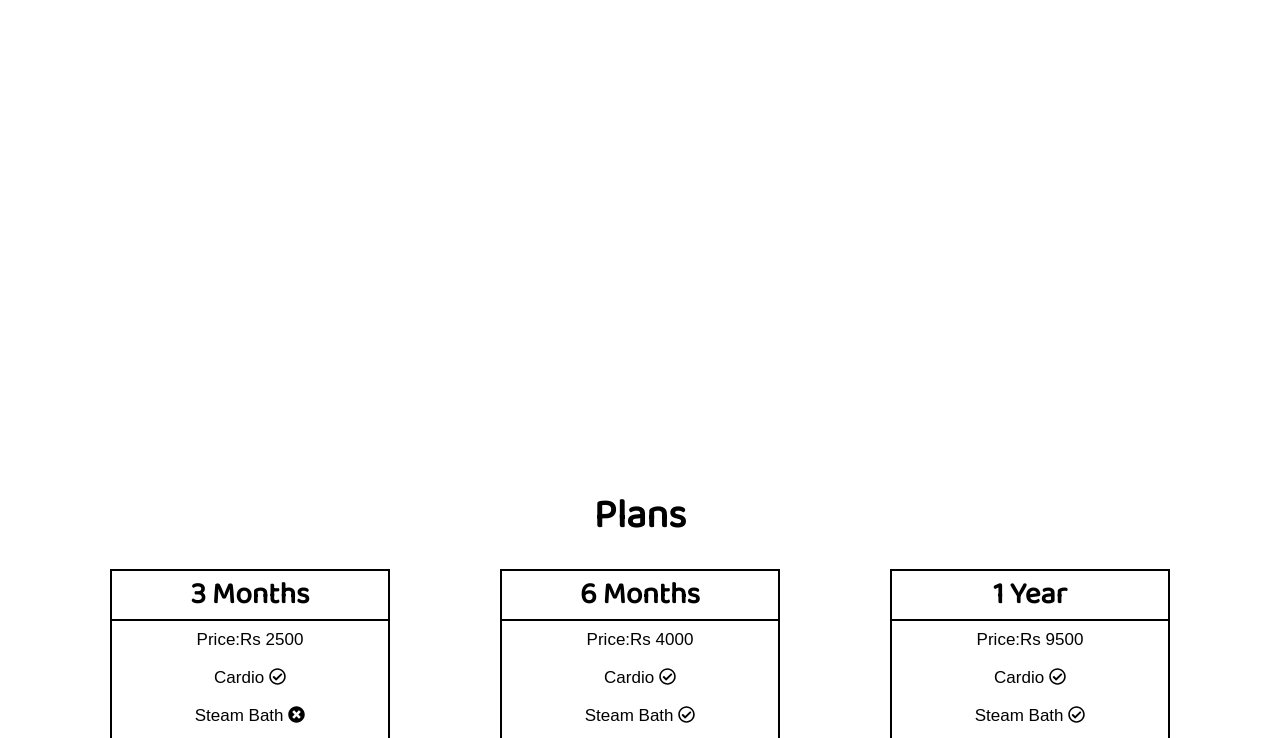
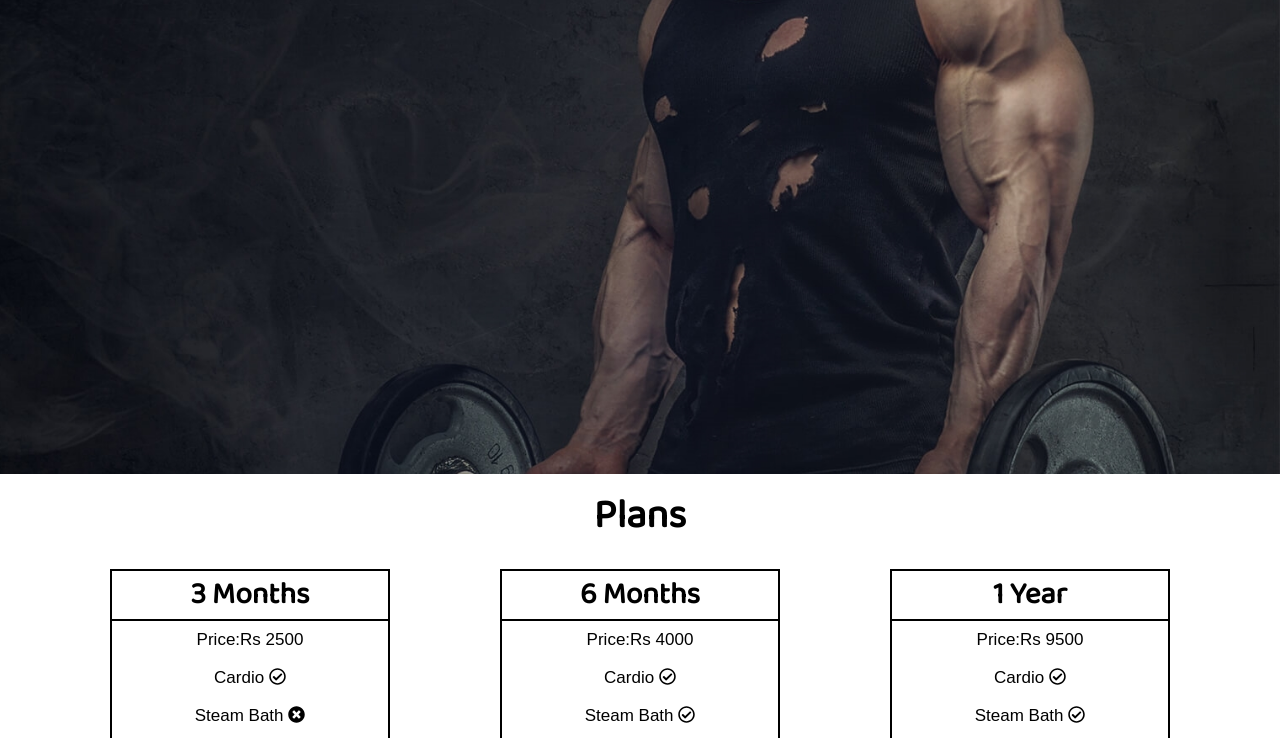
Before and after one commit to vikalp87/Gymasium, a plain HTML site: page index.html in a window 1280 px wide. Shown: the part 398-1136 px from the top of the page. Drawn offline with Linux system fonts and the light colour scheme.

Commit message:
Update style.css

```diff
--- a/style.css
+++ b/style.css
@@ -64,7 +64,7 @@ width: 40%;
   color:grey;
 }
 .background{
-  background-image: url('f.jpeg');
+  background-image: url('images/f.jpeg');
   height: 100vh;
   width:100%;
   background-size: cover;
```
